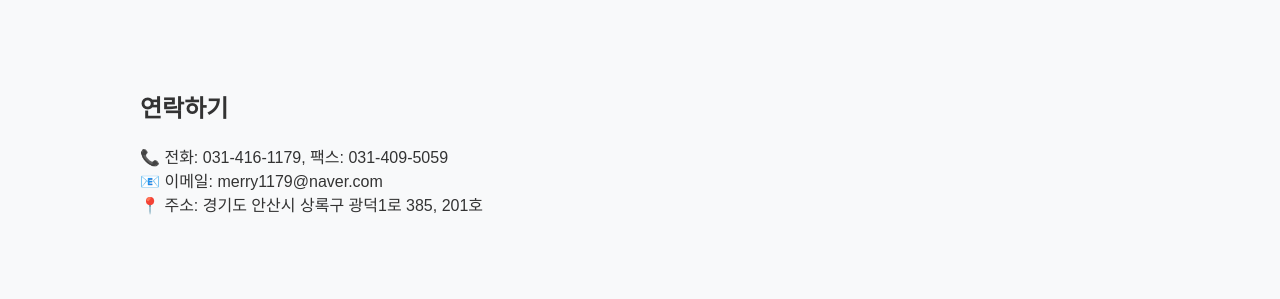
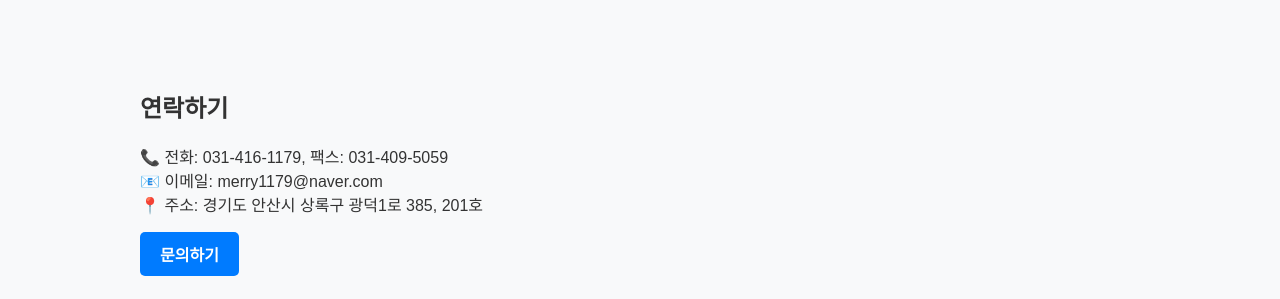
Before and after one commit to gotogether1179/-coops, a plain HTML site: page index.html in a window 1280 px wide. Shown: the part 3674-3973 px from the top of the page. Drawn offline with Linux system fonts and the light colour scheme; grey boxes are pictures that could not be loaded.

Commit message:
Update index.html

```diff
--- a/index.html
+++ b/index.html
@@ -178,11 +178,25 @@
   </section>
 
    <section id="contact">
-    <h2>연락하기</h2>
-    <p>📞 전화: 031-416-1179, 팩스: 031-409-5059<br/>
-       📧 이메일: merry1179@naver.com<br/>
-       📍 주소: 경기도 안산시 상록구 광덕1로 385, 201호</p>
-  </section>
+  <h2>연락하기</h2>
+  <p>
+    📞 전화: 031-416-1179, 팩스: 031-409-5059<br/>
+    📧 이메일: merry1179@naver.com<br/>
+    📍 주소: 경기도 안산시 상록구 광덕1로 385, 201호
+  </p>
+  <p>
+    <a href="tel:01026021633" style="
+      display: inline-block;
+      padding: 10px 20px;
+      background-color: #007bff;
+      color: white;
+      text-decoration: none;
+      border-radius: 5px;
+      font-weight: bold;
+    ">문의하기</a>
+  </p>
+</section>
+
 
 <section id="banners" style="text-align:center; padding: 20px;">
   <a href="https://www.acrc.go.kr/" target="_blank">
```
